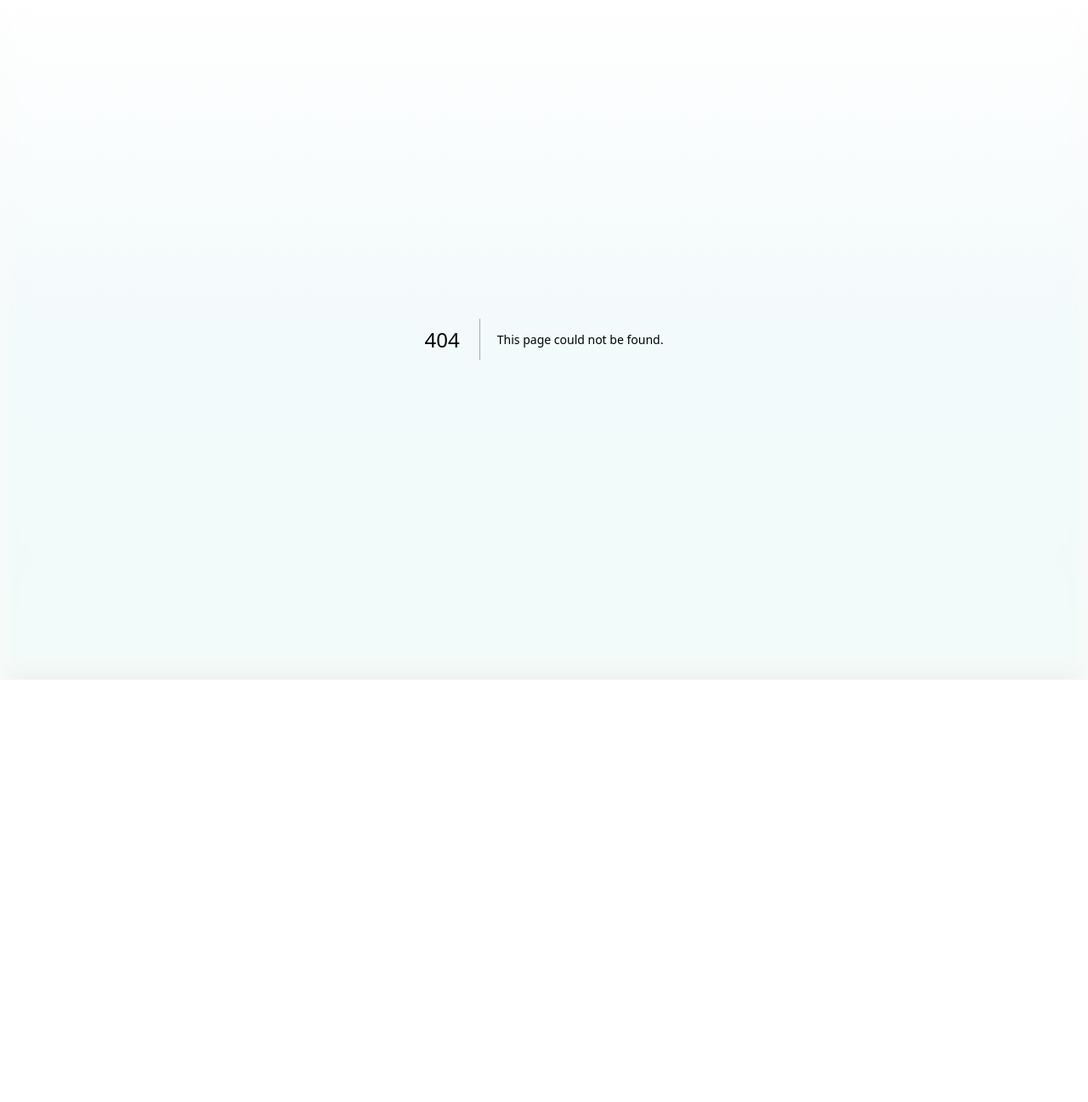
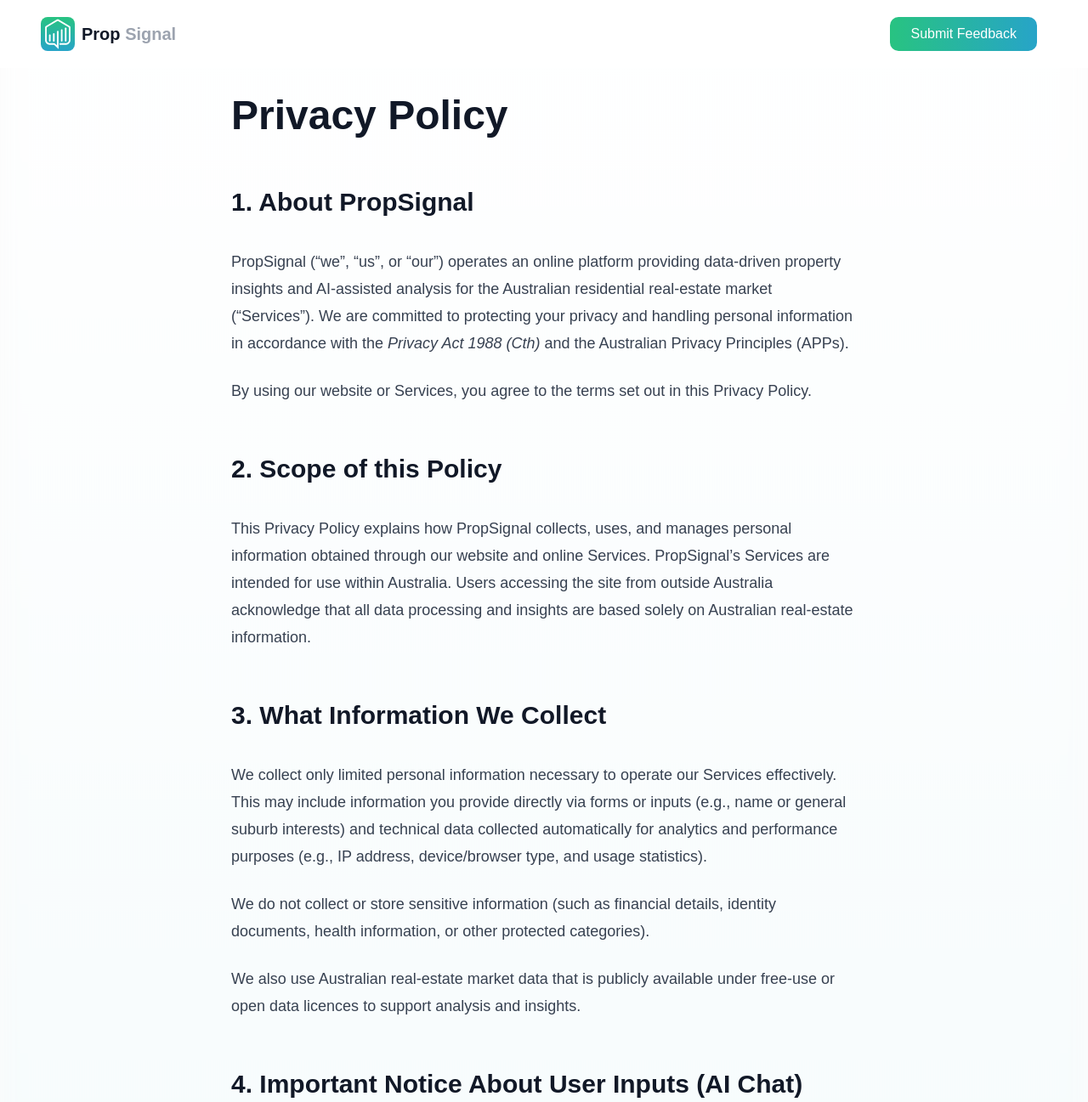
Before and after one commit to sudostar12/propsignal, a Next.js app: page /privacy-policy in a window 1280 px wide. Before the commit this address had no page. Shown: the top 1297 px of the page at 85% size. Before the commit the page ends 800 px from the top, so only its background shows below. Built offline with nearby package versions, Linux system fonts and the light colour scheme.

Commit message:
add privacy policy

```diff
--- a/package.json
+++ b/package.json
@@ -42,7 +42,7 @@
     "fuse.js": "^7.1.0",
     "input-otp": "^1.4.2",
     "lucide-react": "^0.522.0",
-    "next": "15.3.4",
+    "next": "^15.5.6",
     "next-link": "^2.0.0",
     "next-themes": "^0.4.6",
     "openai": "^5.6.0",
@@ -62,6 +62,7 @@
   },
   "devDependencies": {
     "@eslint/eslintrc": "^3",
+    "@tailwindcss/typography": "^0.5.19",
     "@types/node": "^20",
     "@types/react": "^19",
     "@types/react-dom": "^19",
--- a/src/app/components/footer.tsx
+++ b/src/app/components/footer.tsx
@@ -17,7 +17,7 @@ export function Footer() {
         {/* ✅ Footer Links */}
         <div className="flex justify-center space-x-8 text-sm">
           <Link
-            href="/privacy"
+            href="/privacy-policy"
             className="text-gray-500 hover:text-gray-800 transition-colors"
           >
             Privacy policy
--- /dev/null
+++ b/src/app/privacy-policy/page.tsx
@@ -0,0 +1,185 @@
+// src/app/privacy-policy/page.tsx
+// Privacy Policy page for PropSignal (Australia-only)
+
+import React from "react";
+import { Header } from "@/app/components/header"
+import { Footer } from "@/app/components/footer"
+
+// -- Optional SEO (Next.js App Router) --
+export const metadata = {
+  title: "Privacy Policy – PropSignal",
+  description:
+    "PropSignal Privacy Policy for our Australian residential real-estate insights platform.",
+};
+
+export default function PrivacyPolicyPage() {
+  // -- SERVER-SIDE NOTE --
+
+
+  return (
+    <div className="min-h-screen bg-transparent">
+      <Header />
+    <main
+  className="
+    prose prose-slate prose-lg
+    max-w-3xl mx-auto px-4 py-8
+    bg-transparent
+    prose-headings:text-gray-900
+    prose-p:text-gray-700
+    prose-strong:text-gray-800
+    prose-a:text-blue-600 hover:prose-a:underline
+  "
+>
+
+      <h1>Privacy Policy</h1>
+
+      <h2>1. About PropSignal</h2>
+      <p>
+        PropSignal (“we”, “us”, or “our”) operates an online platform providing
+        data-driven property insights and AI-assisted analysis for the Australian
+        residential real-estate market (“Services”). We are committed to
+        protecting your privacy and handling personal information in accordance
+        with the <em>Privacy Act 1988 (Cth)</em> and the Australian Privacy
+        Principles (APPs).
+      </p>
+      <p>
+        By using our website or Services, you agree to the terms set out in this
+        Privacy Policy.
+      </p>
+
+      <h2>2. Scope of this Policy</h2>
+      <p>
+        This Privacy Policy explains how PropSignal collects, uses, and manages
+        personal information obtained through our website and online Services.
+        PropSignal’s Services are intended for use within Australia.
+        Users accessing the site from outside Australia acknowledge that all data processing and insights are based solely on Australian real-estate information.
+      </p>
+
+      <h2>3. What Information We Collect</h2>
+      <p>
+        We collect only limited personal information necessary to operate our
+        Services effectively. This may include information you provide directly
+        via forms or inputs (e.g., name or general suburb interests) and
+        technical data collected automatically for analytics and performance
+        purposes (e.g., IP address, device/browser type, and usage statistics).
+      </p>
+      <p>
+        We do not collect or store sensitive information (such
+        as financial details, identity documents, health information, or other
+        protected categories).
+      </p>
+      <p>
+        We also use Australian real-estate market data that is{" "}
+        publicly available under free-use or open data licences{" "}
+        to support analysis and insights.
+      </p>
+
+      <h2>4. Important Notice About User Inputs (AI Chat)</h2>
+      <p>
+        Our platform includes an AI-based chat function designed to generate
+        property insights, research summaries, and data-driven commentary.
+        Users must not enter any sensitive, confidential, or
+        personally identifying information into any free-text fields or chat
+        inputs (for example: financial details, identity numbers, precise home
+        addresses, or scanned IDs). All inputs may be processed by third-party
+        AI services solely to generate responses to your queries.
+      </p>
+      <p>
+        We take reasonable measures to protect information transmitted to our
+        Services; however, no method of transmission or storage is completely
+        secure. You are responsible for the information you submit, and we
+        recommend avoiding entry of any information you would not wish to be
+        processed by third-party AI tools.
+      </p>
+
+      <h2>5. How We Use Information</h2>
+      <ul>
+        <li>Operate, maintain, and improve the website and AI-based Services;</li>
+        <li>Generate suburb-level and property-related insights;</li>
+        <li>Respond to user feedback submitted through our website;</li>
+        <li>Analyse usage trends to improve user experience;</li>
+        <li>Comply with applicable Australian privacy laws and regulations.</li>
+      </ul>
+      <p>
+        We do not sell or rent personal information to third
+        parties. Any third-party services we use (for example, analytics or AI
+        APIs) are subject to their own privacy and security obligations.
+      </p>
+
+      <h2>6. Data Sources and Attribution</h2>
+      <p>
+        All property and suburb data presented on PropSignal is derived from{" "}
+        publicly available Australian datasets and other open
+        data sources provided under free-use or open-access licences.
+        We do not claim ownership of such data and acknowledge the rights of
+        respective data custodians where applicable.
+      </p>
+
+      <h2>7. Disclaimer and Limitation of Liability</h2>
+      <p>
+        The insights, outputs, and AI-generated content provided by PropSignal
+        are for informational and research purposes only. They
+        do not constitute professional, financial, legal, or
+        investment advice. You should conduct your own due diligence and seek
+        professional advice before making property-related decisions.
+      </p>
+      <p>
+        While we endeavour to ensure accuracy, completeness, and timeliness,
+        PropSignal does not guarantee the accuracy, reliability,
+        or currency of any data or AI-generated output. To the maximum extent
+        permitted by law, PropSignal and its affiliates disclaim all liability
+        for any loss, damage, cost, or expense (including without limitation
+        direct, indirect, incidental, special, or consequential loss) arising
+        from or in connection with your use of, or reliance on, our website,
+        Services, or any information or insights generated on the platform.
+        Your use of PropSignal is at your own risk.
+      </p>
+
+      <h2>8. Cookies and Analytics</h2>
+      <p>
+        We may use cookies and analytics tools to measure website usage, track
+        performance, and improve service quality. You can disable cookies in
+        your browser settings, but some features may not function properly.
+      </p>
+
+      <h2>9. Data Storage and Retention</h2>
+      <p>
+        Information collected is stored using reputable cloud infrastructure and
+        appropriate technical and organisational safeguards. We retain
+        non-personal usage data only as long as necessary for analytics and
+        service optimisation. Chat inputs may be temporarily processed or cached
+        for response generation but are not retained longer than necessary for
+        those operational purposes.
+      </p>
+
+      <h2>10. Links to Third-Party Sites</h2>
+      <p>
+        Our website may contain links to third-party sites or services. We are
+        not responsible for the privacy practices, content, or security of
+        external sites. We recommend reviewing the privacy policies of those
+        third parties.
+      </p>
+
+      <h2>11. How to Contact PropSignal</h2>
+      <p>
+        If you wish to contact us regarding privacy or other matters,
+        please use the <strong>Submit Feedback</strong> form located at the top of this page.
+      </p>
+
+      <h2>12. Changes to This Policy</h2>
+      <p>
+        We may update this Privacy Policy periodically to reflect operational or
+        legal changes. Your continued use
+        of the website constitutes acceptance of any updated terms.
+      </p>
+
+      <h2>13. Governing Law</h2>
+      <p>
+        This Privacy Policy is governed by the laws of the Commonwealth of
+        Australia and relevant State and Territory privacy legislation.
+      </p>
+    </main>
+    <Footer />
+      </div>
+  );
+}
--- a/tailwind.config.js
+++ b/tailwind.config.js
@@ -103,5 +103,8 @@ module.exports = {
       },
     },
   },
-  plugins: [require("tailwindcss-animate")],
+  plugins: [
+    require("tailwindcss-animate"),  // ✅ keep your existing plugin
+    require("@tailwindcss/typography"), // ✅ add typography plugin
+  ],
 }
```
Also changed, not shown: 1 other file (tests, documents, lock files or other folders).
